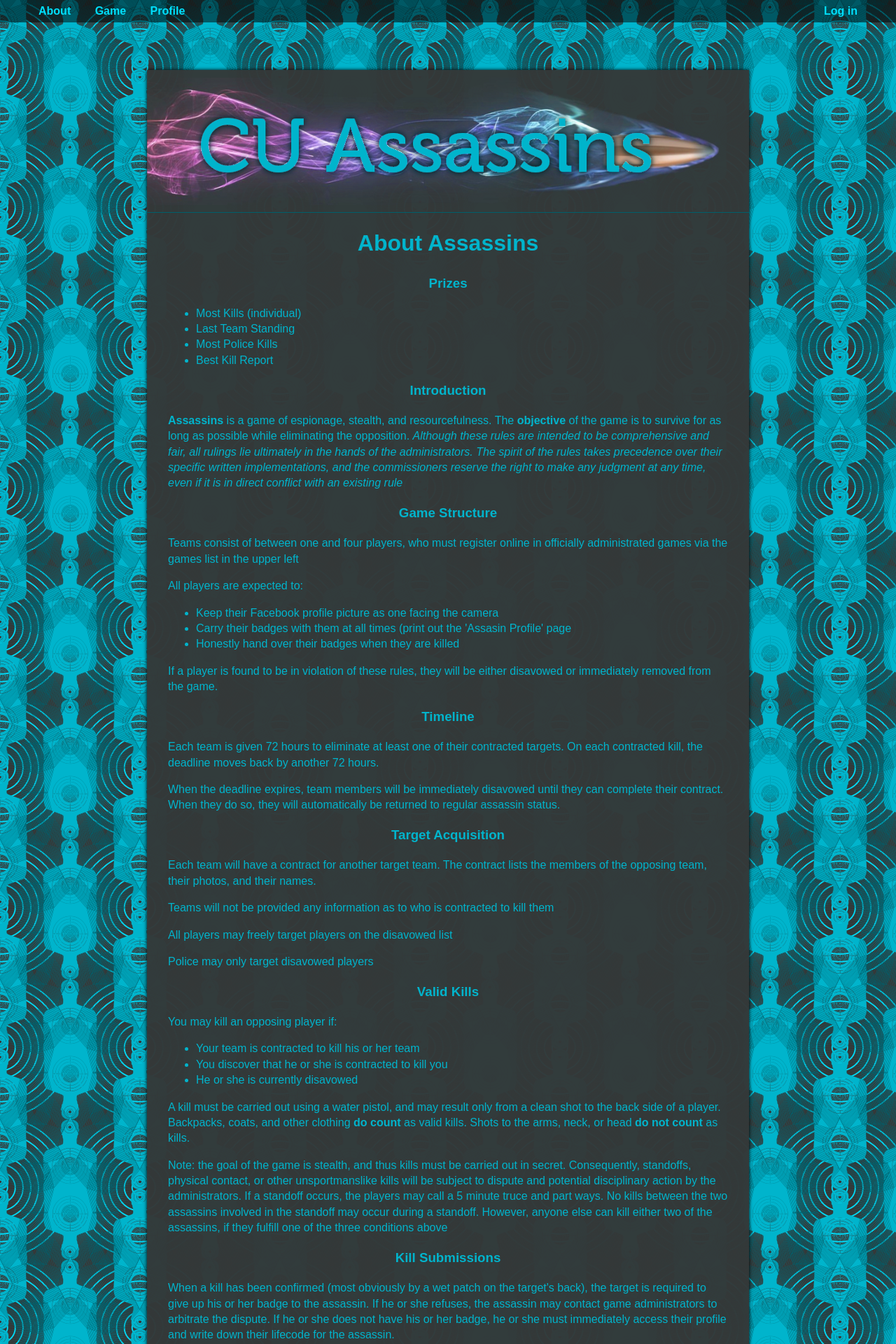
After one commit to rbtying/cuassassins, a Django app: template assassins_manager/templates/about/about.html in a window 1280 px wide. The commit adds this page. Shown: the top 1920 px of the page at 70% size. Run offline with Django 3.2, Linux system fonts and the light colour scheme; the template is opened without the code that fills it, so the values that code supplies are empty; some libraries are stand-ins or nearby versions.

Commit message:
Added about page

```diff
--- /dev/null
+++ b/assassins_manager/templates/about/about.html
@@ -0,0 +1,91 @@
+{% extends "base.html" %}
+
+{% block title %}About{% endblock %}
+
+{% block content %}
+<h1>About Assassins</h1>
+
+<h3>Prizes</h3>
+<ul>
+    <li>Most Kills (individual)</li>
+    <li>Last Team Standing</li>
+    <li>Most Police Kills</li>
+    <li>Best Kill Report</li>
+</ul>
+
+<h3>Introduction</h3>
+<strong>Assassins</strong> is a game of espionage, stealth, and resourcefulness. The <strong>objective</strong> of the game is to survive for as long as possible while eliminating the opposition.
+
+<em>Although these rules are intended to be comprehensive and fair, all rulings lie ultimately in the hands of the administrators. The spirit of the rules takes precedence over their specific written implementations, and the commissioners reserve the right to make any judgment at any time, even if it is in direct conflict with an existing rule</em>
+
+<h3>Game Structure</h3>
+<p>Teams consist of between one and four players, who must register online in officially administrated games via the games list in the upper left </p>
+<p>All players are expected to:</p>
+<ul>
+    <li>Keep their Facebook profile picture as one facing the camera</li>
+    <li>Carry their badges with them at all times (print out the 'Assasin Profile' page</li>
+    <li>Honestly hand over their badges when they are killed</li>
+</ul>
+<p>If a player is found to be in violation of these rules, they will be either disavowed or immediately removed from the game.</p>
+
+<h3>Timeline</h3>
+<p>Each team is given 72 hours to eliminate at least one of their contracted targets. On each contracted kill, the deadline moves back by another 72 hours. </p>
+<p>When the deadline expires, team members will be immediately disavowed until they can complete their contract. When they do so, they will automatically be returned to regular assassin status.</p>
+
+<h3>Target Acquisition</h3>
+<p>Each team will have a contract for another target team. The contract lists the members of the opposing team, their photos, and their names.</p>
+<p>Teams will not be provided any information as to who is contracted to kill them</p>
+<p>All players may freely target players on the disavowed list</p>
+<p>Police may only target disavowed players</p>
+
+<h3>Valid Kills</h3>
+<p>You may kill an opposing player if:</p>
+<ul>
+    <li>Your team is contracted to kill his or her team</li>
+    <li>You discover that he or she is contracted to kill you</li>
+    <li>He or she is currently disavowed</li>
+</ul>
+
+<p>A kill must be carried out using a water pistol, and may result only from a clean shot to the back side of a player. Backpacks, coats, and other clothing <strong>do count</strong> as valid kills. Shots to the arms, neck, or head <strong>do not count</strong> as kills.</p>
+
+<p>Note: the goal of the game is stealth, and thus kills must be carried out in secret.  Consequently, standoffs, physical contact, or other unsportmanslike kills will be subject to dispute and potential disciplinary action by the administrators. If a standoff occurs, the players may call a 5 minute truce and part ways. No kills between the two assassins involved in the standoff may occur during a standoff. However, anyone else can kill either two of the assassins, if they fulfill one of the three conditions above</p>
+
+<h3>Kill Submissions</h3>
+<p>When a kill has been confirmed (most obviously by a wet patch on the target's back), the target is required to give up his or her badge to the assassin. If he or she refuses, the assassin may contact game administrators to arbitrate the dispute. If he or she does not have his or her badge, he or she must immediately access their profile and write down their lifecode for the assassin.</p>
+<p>When you have your target's lifecode (in any form), you may submit a kill in one of two ways:</p>
+<ul>
+    <li>Online: Log into the website and select the current game. Then, in the Squads menu, select 'Report Kill' and fill out the form. </li>
+    <li>Text: Text the lifecode and the report message from a <em>registered</em> phone number to (408) 565-8437, separated by a space. </li>
+</ul>
+<p>In either case, you will receive immediate confirmation or denial of the kill. If possible, neither the target nor the assassin should leave before this confirmation is received.</p>
+<p>You can register a phone number under the 'Profile' menu by entering your phone number and then sending / submitting the verification code</p>
+
+<h3>Safety Areas and Innocent Victims</h3>
+<p>There are certain areas where you are protected from assassination and/or the police force members at all times</p>
+<ul>
+    <li>Dodge Gym</li>
+    <li>School Computer Labs</li>
+    <li>Quiet Study Rooms</li>
+    <li>Professor's Offices</li>
+    <li>Columbia work-study jobs</li>
+    <li>Office hours</li>
+    <li>Official club meetings (weekly scheduled&mdash;only official meetings in booked rooms count) and places of worship</li>
+    <li>Classes (during class), but not before and after</li>
+</ul>
+
+<h3>Disavowal</h3>
+<p>A player may be disavowed due to either his or her deadline expiring or due to a disciplinary infraction. Disavowed player's codenames and pictures will be placed on a publicly viewable list, available from the game details page. </p>
+<p>When a disavowed player is killed, his or her assassin will receive bonus time before their deadline expires</p>
+
+<h3>Disqualification</h3>
+<p>Administrators reserve the right to disqualify players at the administrators' discretion</p>
+
+<h3>The Police Force</h3>
+<p>The police force is the enforcing arm of the administration. Its purpose is to eliminate players on the disavowed list, encouraging the game to keep moving forward. The police force enjoys certain benefits as a result of this. Assassins may defend themselves from police attacks in accordance with the following rules of engagement:</p>
+<p>Assassins cannot attack police other than in self-defense: a police officer must show clear intent of killing the assassin (a police officer's gun must be in view).</p>
+<p>In police/assassin combat, a hit anywhere on the main body (no arms or legs or head), front or back, counts as a kill.</p>
+<p>If a kill occurs, the normal badge exchange procedure is carried out.</p>
+<p>If a police officer is hit, he will be incapacitated (unable to kill) for one day and his kill count will be decreased by one point.</p>
+<p>Killing a police officer unjustly will result in being placed on the disavowed list for the remainder of the game. However, the police officer will still be incapacitated for one day, but his kill count will not be decreased.</p>
+
+{% endblock %}
--- a/assassins_manager/templates/base.html
+++ b/assassins_manager/templates/base.html
@@ -20,6 +20,7 @@
     <body>
         <header>
         <ul class="navigation">
+            <li><a href="{% url 'about' %}">About</a></li>
             <li><a href="{% if game_current %}{% url 'game_details' game=game_current.name %}{% else %}{% url 'game_list' %}{% endif %}">Game</a>
                 <ul>
                     <li>
--- a/assassins_manager/urls.py
+++ b/assassins_manager/urls.py
@@ -5,6 +5,9 @@ admin.autodiscover()
 
 urlpatterns = patterns('assassins_manager.services',
         url(r'^cron/$', 'game_cron'),
+    )
+urlpatterns += patterns('assassins_manager.views',
+        url(r'^info/$', 'about', name='about'),
     )
 urlpatterns += patterns('assassins_manager.game.views',
         url(r'^(?P<game>.+)/details/$', 'details', name='game_details'),
--- a/assassins_manager/views.py
+++ b/assassins_manager/views.py
@@ -6,3 +6,6 @@ from django.shortcuts import render_to_response
 from django.contrib.auth.decorators import login_required
 from assassins_manager.services import render_with_metadata
 from models import *
+
+def about(request):
+    return render_with_metadata(request, 'about/about.html')
```
